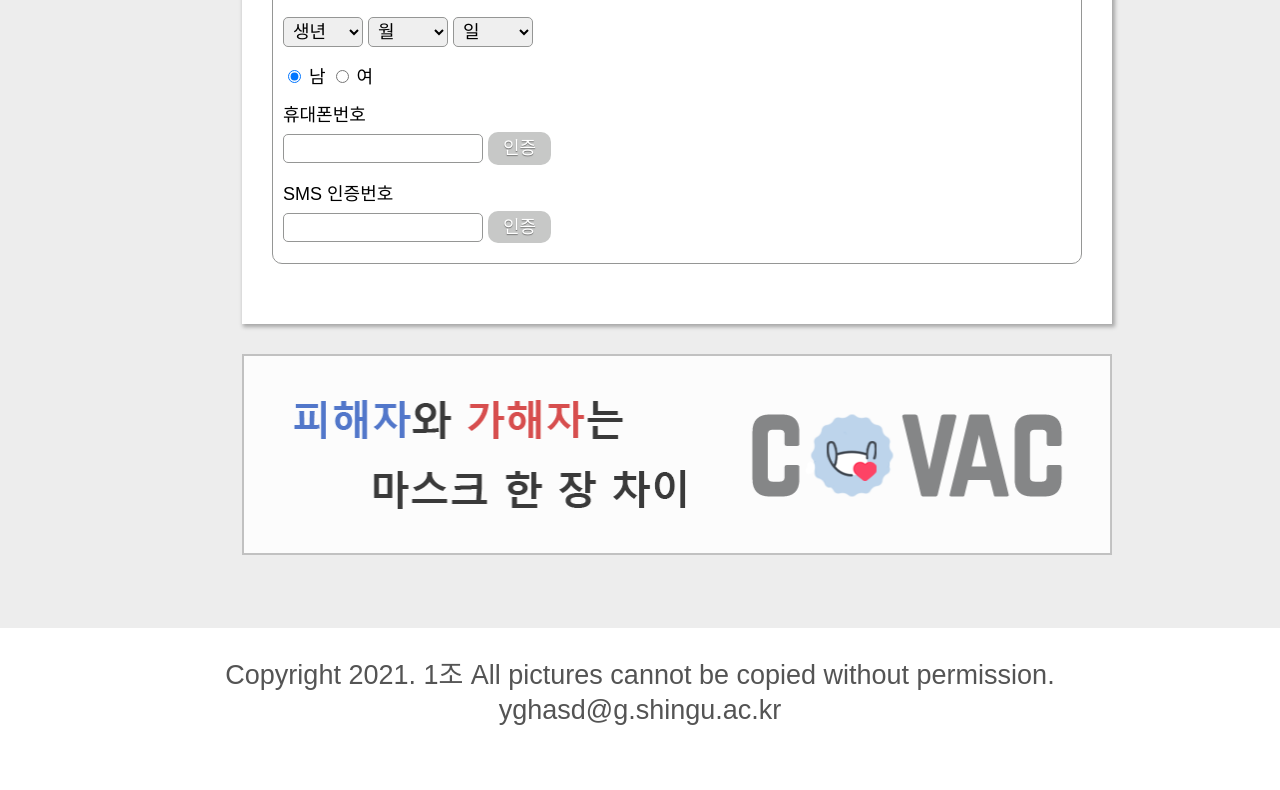
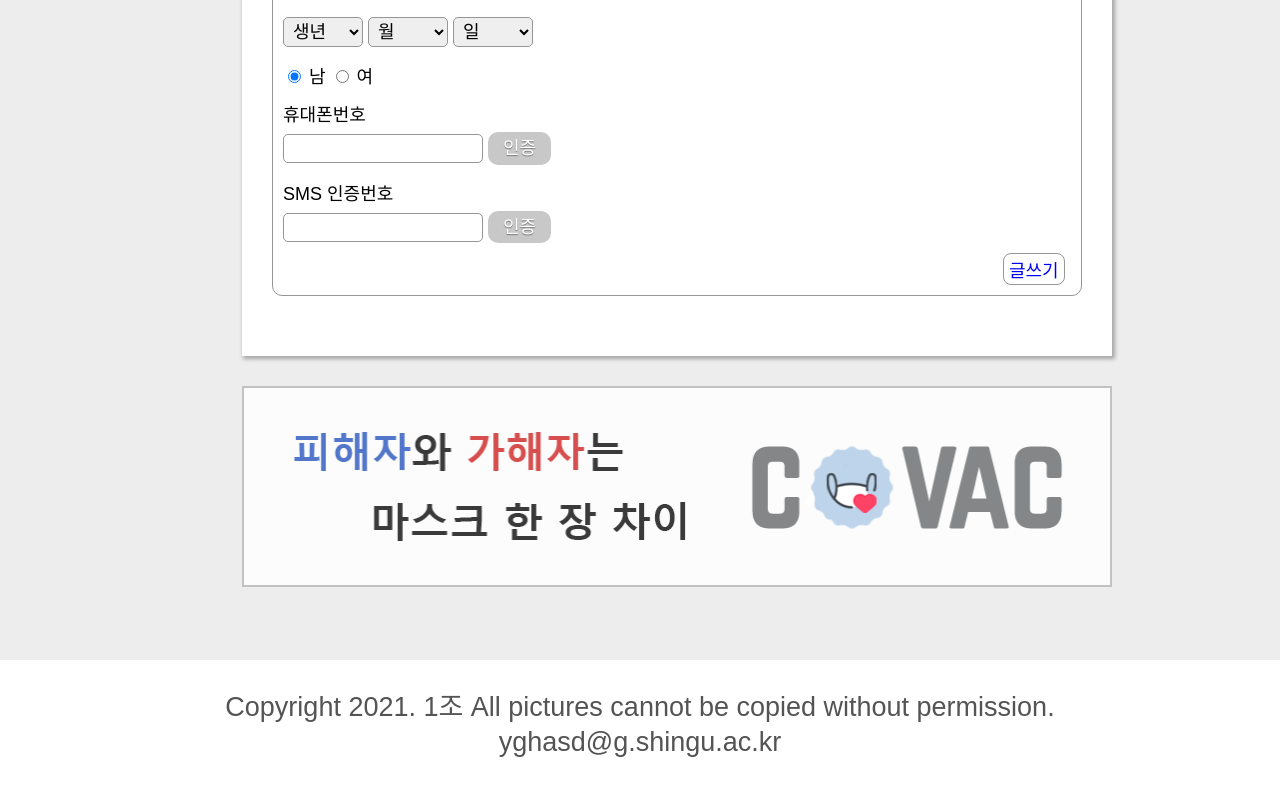
Before and after one commit to jrwf-hash/SchoolProject2101_COVAC, a plain HTML site: page 4-1.html in a window 1280 px wide. Shown: the part 695-1485 px from the top of the page. Before the commit the page ends 1453 px from the top, so only its background shows below. Drawn offline with nearby package versions, Linux system fonts and the light colour scheme; a web font is replaced by a local one.

Commit message:
4-1, 4-2페이지 연결(등록버튼 추가 완료)

```diff
--- a/4-1.html
+++ b/4-1.html
@@ -107,8 +107,10 @@
 									<input type="number" />
 									<button type="button">인증</button>
 								</div>
+								<button type="button" class="btn_write_4_1"><a href="4-2.html">글쓰기</a></button>
 							</div>
 						</section>
+
 						<div class="ad_wrapper">
 							<img src="./src/assets/ad.png" alt="ad" />
 						</div>
--- a/style.css
+++ b/style.css
@@ -735,6 +735,15 @@ Layer 3
 	border-radius: 10px;
 }
 
+.btn_write_4_1{
+	border: 1px solid #959695;
+	color: #606060;
+	border-radius: 8px;
+	font-size: 18px;
+	padding: 2px 5px;
+	margin-left: 720px;
+}
+
 /**************************** 4-2.html ***************************************/
 
 .write_review_container {
```
